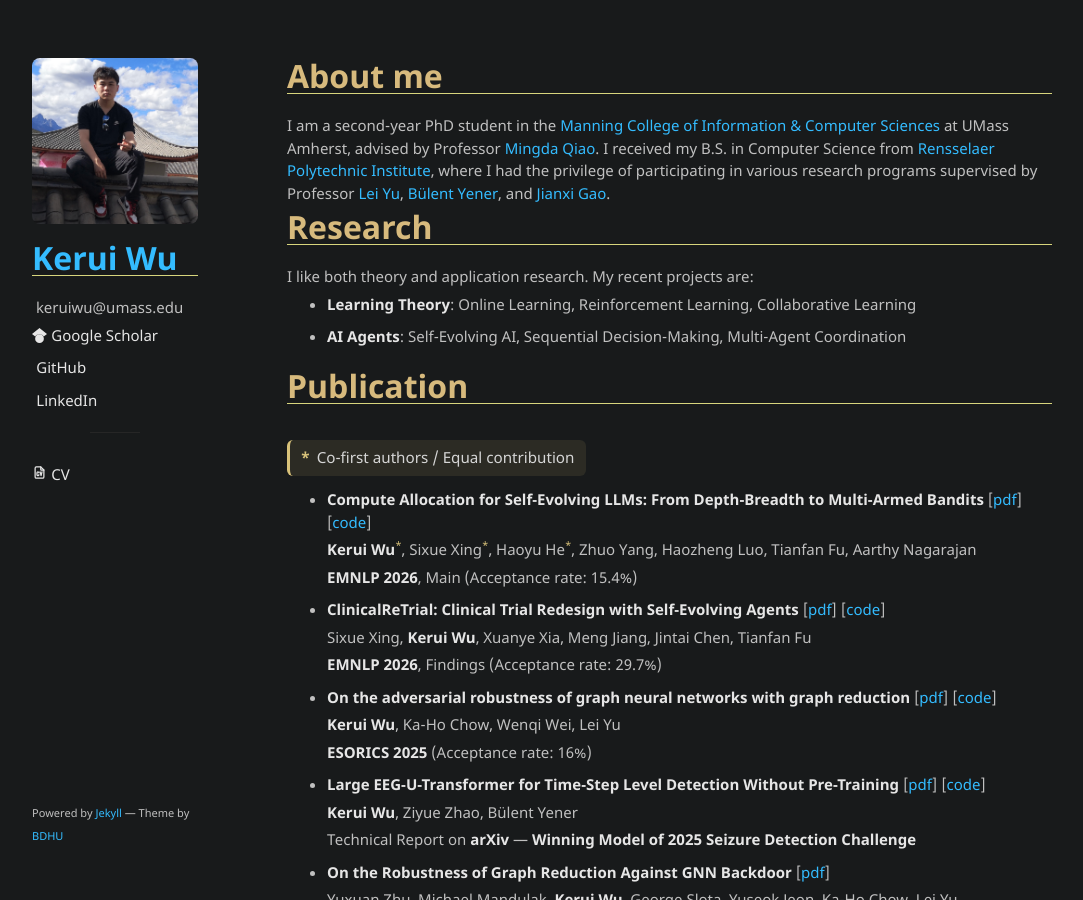
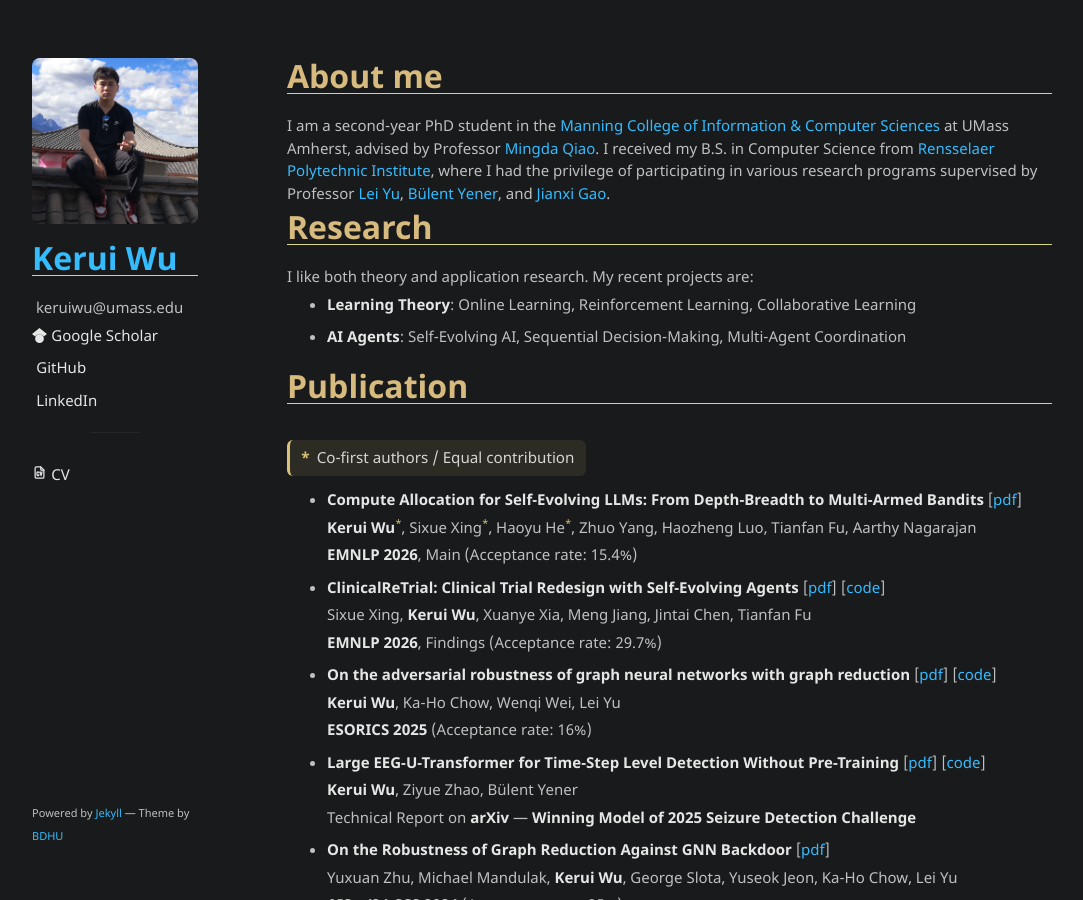
Before and after one commit to keruiwu/keruiwu.github.io, a Jekyll site: the page built from index.md, in a window 1280 px wide and 900 px high. Shown: the whole window, without its empty margins (98-1181 px from the left). Built offline with Jekyll 4.4.1, drawn with Linux system fonts in a browser that asks for light colours.

Commit message:
Update index.md

```diff
--- a/index.md
+++ b/index.md
@@ -29,7 +29,7 @@ I like both theory and application research. My recent projects are:
   <span>Co-first authors / Equal contribution</span>
 </div>
 
-- **Compute Allocation for Self-Evolving LLMs: From Depth-Breadth to Multi-Armed Bandits** [[pdf](https://arxiv.org/abs/2605.29268)] [[code](https://github.com/keruiwu/self-evolving-allocation)]
+- **Compute Allocation for Self-Evolving LLMs: From Depth-Breadth to Multi-Armed Bandits** [[pdf](https://arxiv.org/abs/2605.29268)]
 
   **Kerui Wu**<sup style="font-size: 0.7em; color: #d8c27a;">*</sup>, Sixue Xing<sup style="font-size: 0.7em; color: #d8c27a;">*</sup>, Haoyu He<sup style="font-size: 0.7em; color: #d8c27a;">*</sup>, Zhuo Yang, Haozheng Luo, Tianfan Fu, Aarthy Nagarajan
 
```
